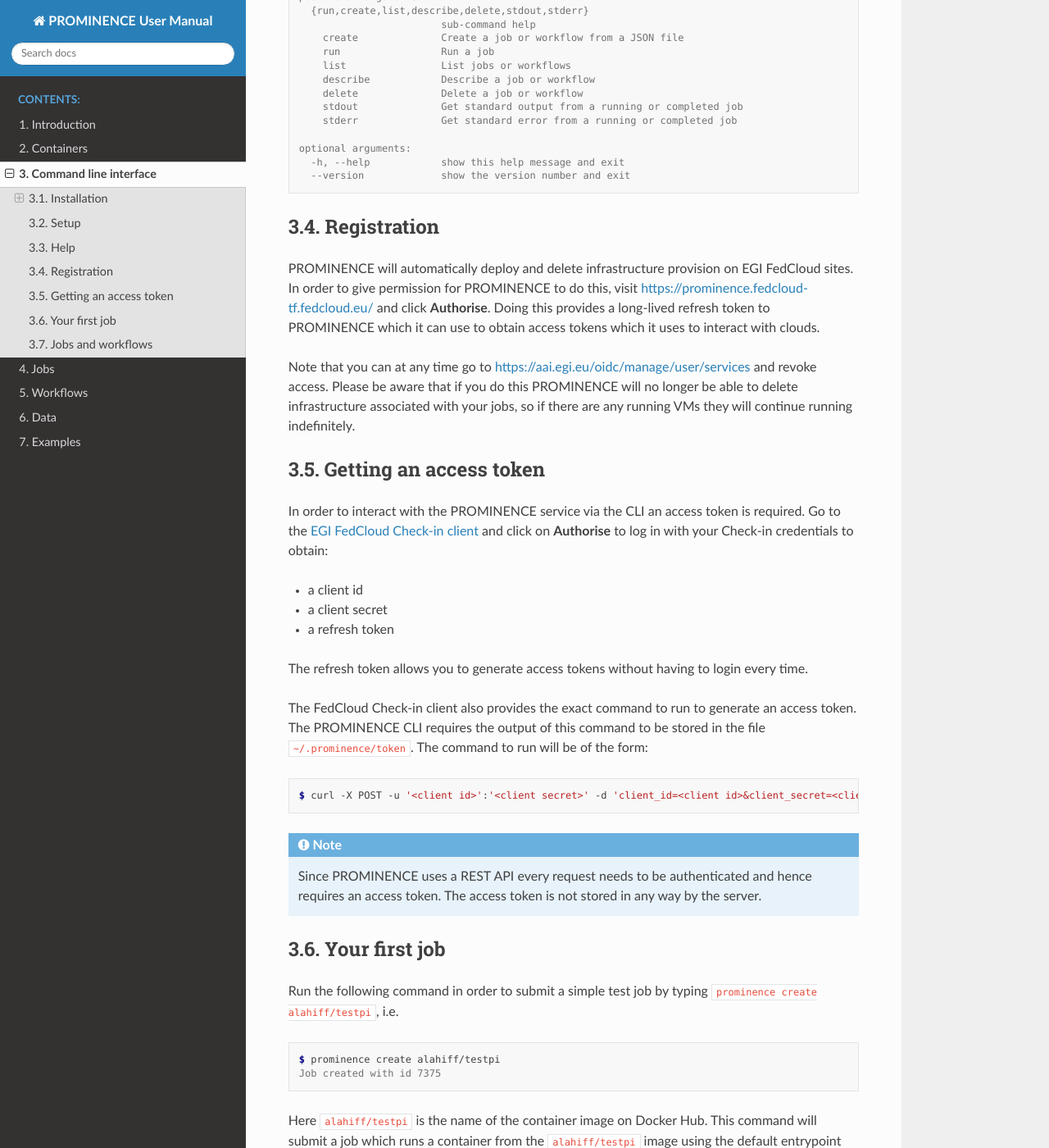
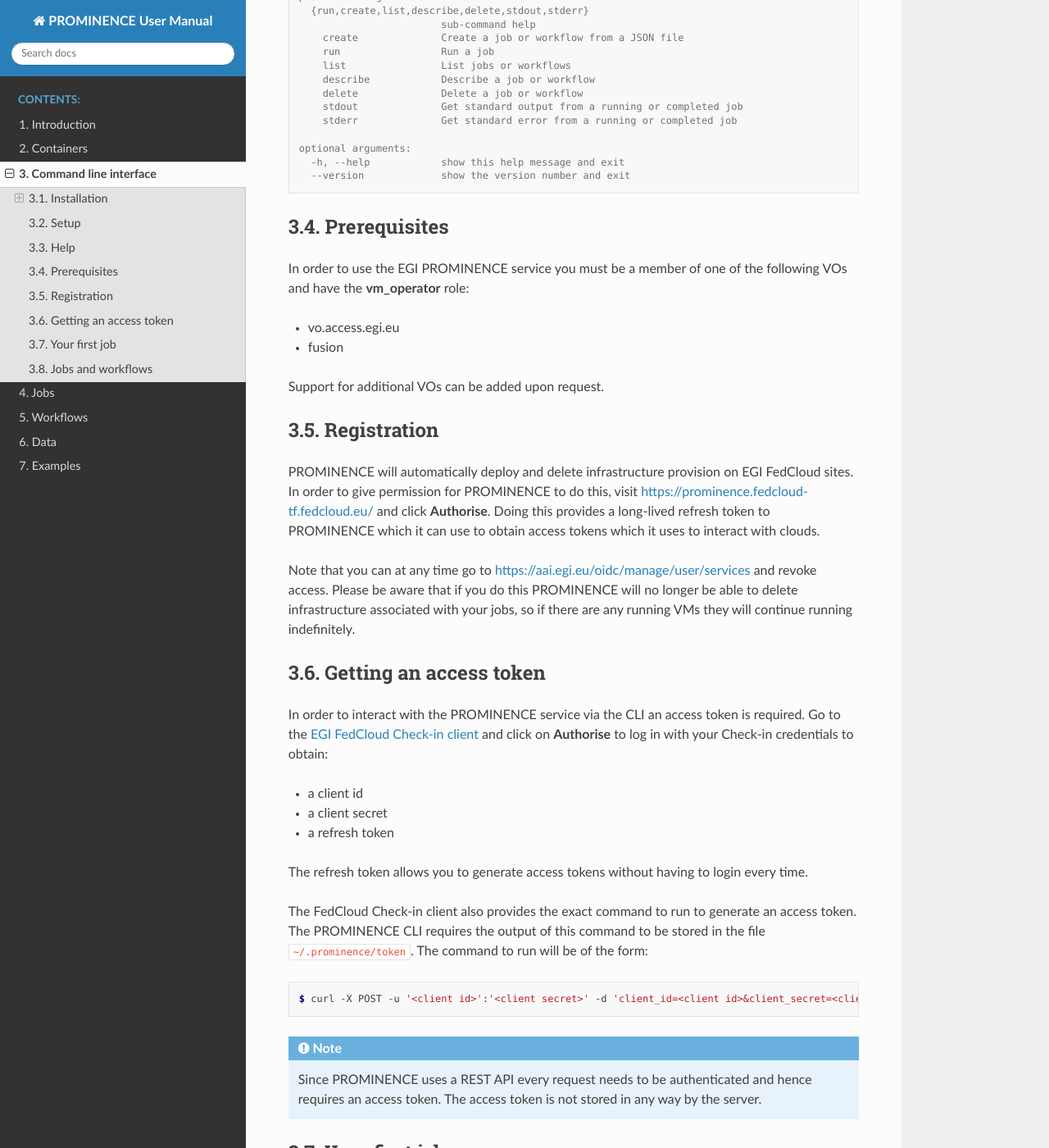
Before and after one commit to prominence-eosc/docs-eosc, a Sphinx documentation site: the page built from source/command-line-interface.rst, in a window 1280 px wide and 1400 px high, scrolled down 2665 px. Shown: the whole window at 82% size. Built offline with Sphinx 7.4.7 and the Read the Docs theme 2.0.0, drawn with Linux system fonts in a browser that asks for light colours.

Commit message:
Add prerequesities

```diff
--- a/source/command-line-interface.rst
+++ b/source/command-line-interface.rst
@@ -141,6 +141,16 @@
      -h, --help            show this help message and exit
      --version             show the version number and exit
 
+Prerequisites
+-------------
+
+In order to use the EGI PROMINENCE service you must be a member of one of the following VOs and have the **vm_operator** role:
+
+* vo.access.egi.eu
+* fusion
+
+Support for additional VOs can be added upon request.
+
 Registration
 ------------
 
```
